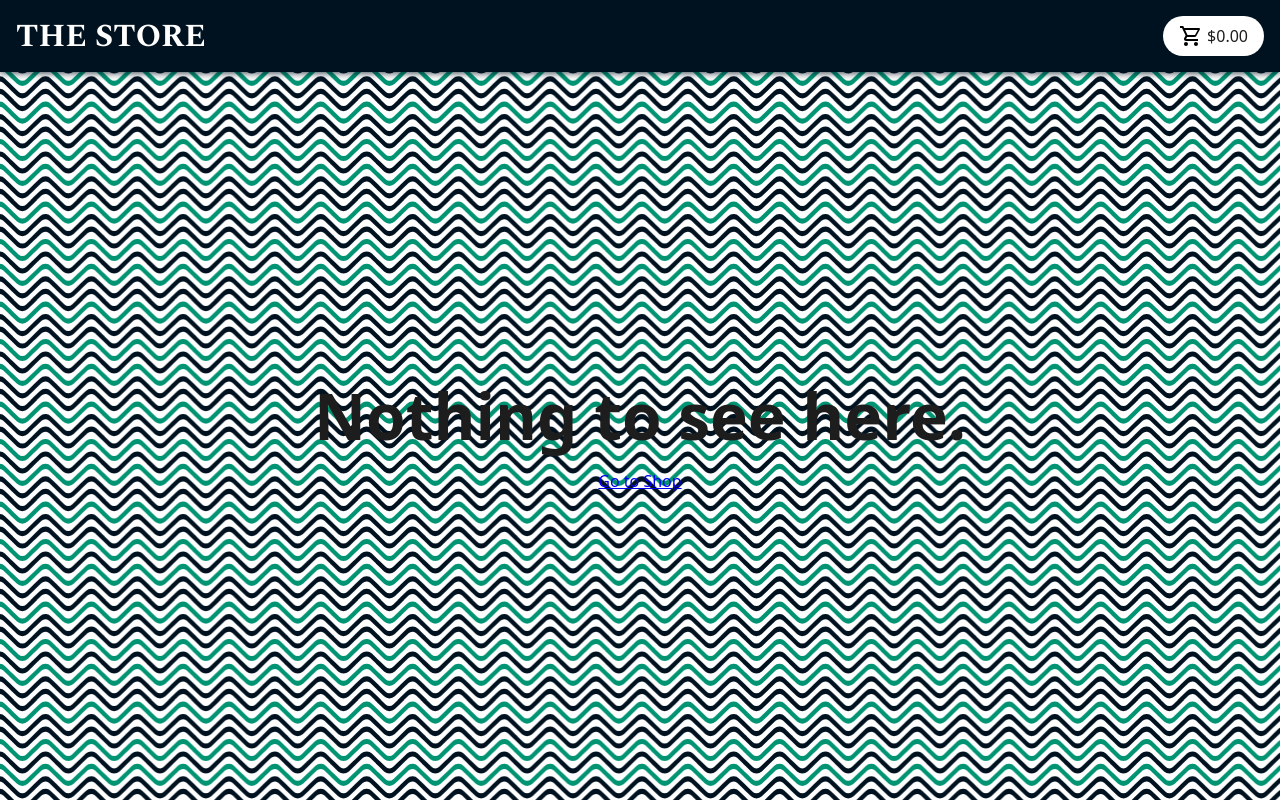
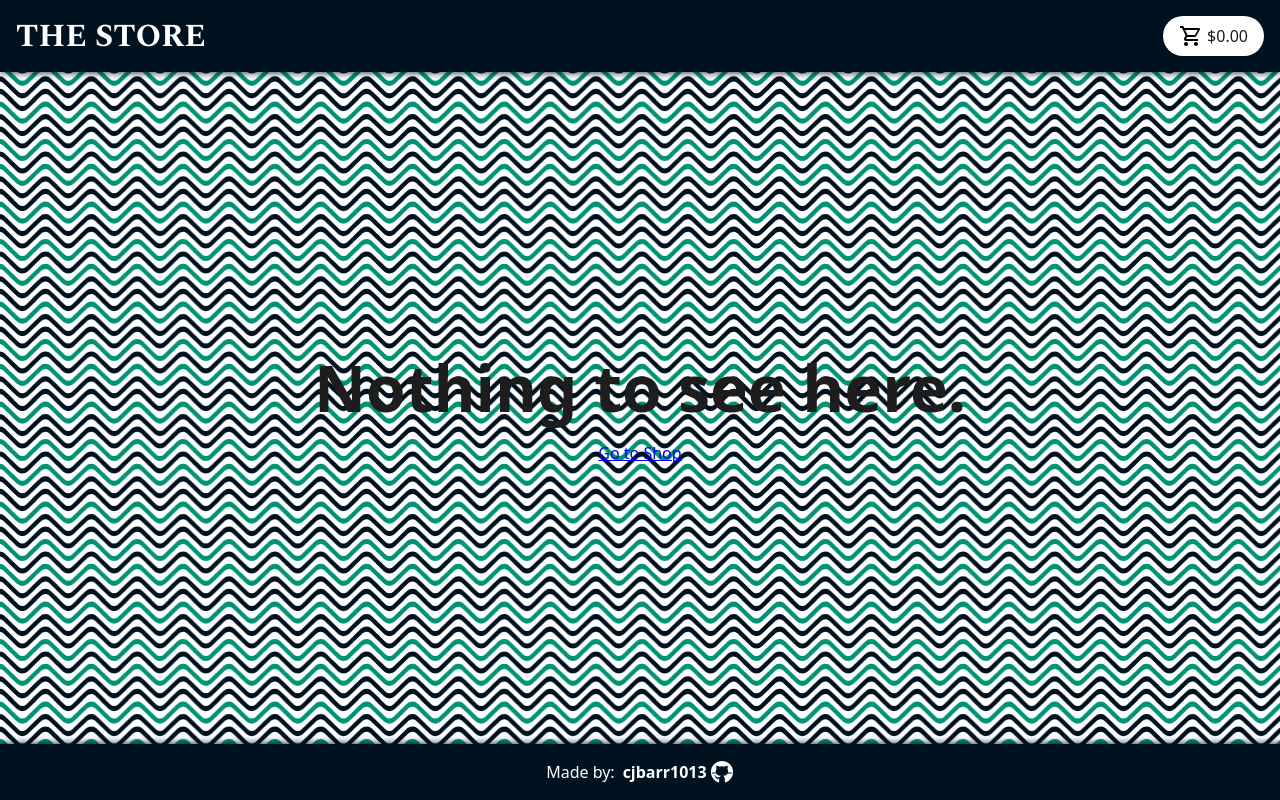
Before and after one commit to cjbarr1013/shopping-cart, a React (Vite) app: page /store in a window 1280 px wide. Built offline with nearby package versions, Linux system fonts and the light colour scheme.

Commit message:
Add footer to store pages

```diff
--- /dev/null
+++ b/src/components/Footer.jsx
@@ -0,0 +1,16 @@
+import githubIcon from '../assets/icons/github.svg';
+import styles from '../styles/Footer.module.css';
+
+function Footer() {
+  return (
+    <footer className={styles.footer}>
+      <p>Made by:</p>
+      <a href="https://github.com/cjbarr1013/shopping-cart" target="_blank">
+        <span>cjbarr1013</span>
+        <img src={githubIcon} alt="github icon" />
+      </a>
+    </footer>
+  );
+}
+
+export default Footer;
--- a/src/components/StorePages.jsx
+++ b/src/components/StorePages.jsx
@@ -2,6 +2,7 @@ import { Outlet, useLocation } from 'react-router-dom';
 import { useEffect, useState } from 'react';
 import styles from '../styles/StorePages.module.css';
 import Header from './Header';
+import Footer from './Footer';
 
 function StorePages() {
   const [cart, setCart] = useState(() => {
@@ -56,6 +57,7 @@ function StorePages() {
     <div className={containerClass}>
       <Header subtotal={subtotal}></Header>
       <Outlet context={{ cart, handleCartChange, subtotal }} />
+      <Footer></Footer>
     </div>
   );
 }
--- /dev/null
+++ b/src/styles/Footer.module.css
@@ -0,0 +1,36 @@
+footer {
+  display: flex;
+  justify-content: center;
+  align-items: center;
+  gap: 0.5rem;
+  padding: 1rem;
+  color: var(--lightFontColor);
+  background-color: var(--color1);
+  box-shadow: 0 0 0.5rem var(--color1);
+  z-index: 999;
+}
+
+footer a {
+  display: flex;
+  gap: 0.2rem;
+  font-weight: bold;
+  color: var(--lightFontColor);
+  text-decoration: none;
+  cursor: pointer;
+  transition: transform 0.2s ease-in-out;
+}
+
+footer a:hover {
+  transform: scale(1.05);
+}
+
+footer a:hover img {
+  transform: rotate(360deg);
+}
+
+footer img {
+  height: 1.5rem;
+  transition: transform 0.2s ease-in-out;
+  filter: invert(100%) sepia(0%) saturate(7479%) hue-rotate(70deg)
+    brightness(99%) contrast(107%);
+}
--- a/src/styles/Shop.module.css
+++ b/src/styles/Shop.module.css
@@ -3,7 +3,6 @@
   justify-content: center;
   align-items: center;
   flex: 1;
-  letter-spacing: 0.25rem;
 }
 
 .error {
@@ -11,7 +10,6 @@
   justify-content: center;
   align-items: center;
   flex: 1;
-  color: red;
 }
 
 .msgCard {
@@ -30,7 +28,7 @@
   gap: 1rem;
   flex: 1;
   max-height: 100%;
-  overflow: auto;
+  overflow-y: auto;
   padding: 2rem;
 }
 
@@ -66,6 +64,7 @@
 
   .mainContainer {
     padding: 1rem;
+    overflow-y: none;
   }
 
   .productsContainer {
--- a/src/styles/StorePages.module.css
+++ b/src/styles/StorePages.module.css
@@ -15,3 +15,10 @@
   flex-direction: column;
   min-height: 100vh;
 }
+
+@media (max-width: 680px) {
+  .shopContainer {
+    min-height: 100%;
+    height: auto;
+  }
+}
```
Also changed, not shown: src/assets/icons/github.svg (added), src/assets/images/placeholder.jpg (deleted).
